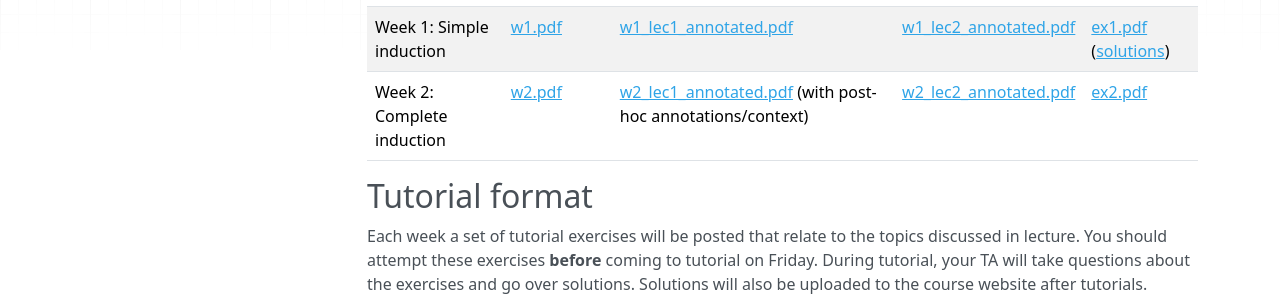
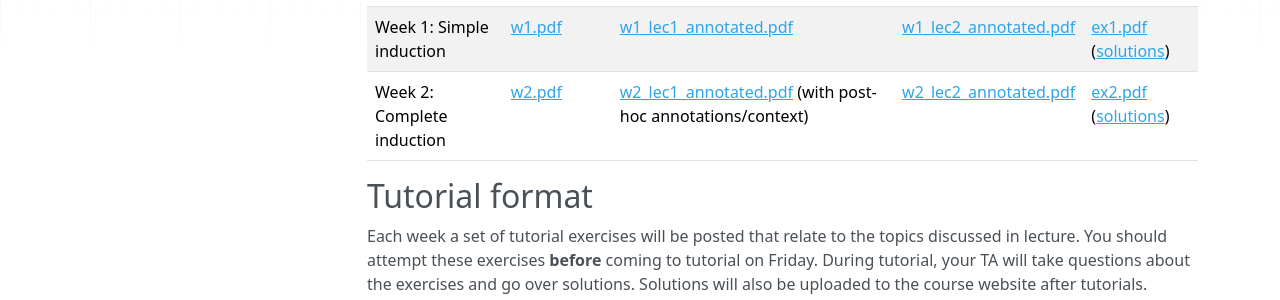
Before and after one commit to colinmorris/csc236, an MkDocs documentation site: the page built from docs/lectures_and_tutorials.md, in a window 1280 px wide and 1259 px high. Shown: the part 256-556 px from the top of the window. Built offline with MkDocs 1.6.1, drawn with Linux system fonts in a browser that asks for light colours; nearby versions of some CDN libraries.

Commit message:
Week 2 exercise solutions

```diff
--- a/docs/lectures_and_tutorials.md
+++ b/docs/lectures_and_tutorials.md
@@ -5,7 +5,7 @@
 Week    | Lecture slides (raw) | Annotated (12:00) | Annotated (13:00) | Tutorial
 --------|----------------------|-------------------|-------------------|--------
 Week 1: Simple induction | [w1.pdf](lecture_slides/w1.pdf) | [w1_lec1_annotated.pdf](lecture_slides/w1_lec1_annotated.pdf) | [w1_lec2_annotated.pdf](lecture_slides/w1_lec2_annotated.pdf) | [ex1.pdf](exercises/ex1.pdf) ([solutions](exercises/ex1_solutions.pdf))
-Week 2: Complete induction | [w2.pdf](lecture_slides/w2.pdf) | [w2_lec1_annotated.pdf](lecture_slides/w2_lec1_annotated.pdf) (with post-hoc annotations/context) | [w2_lec2_annotated.pdf](lecture_slides/w2_lec2_annotated.pdf) | [ex2.pdf](exercises/ex2.pdf)
+Week 2: Complete induction | [w2.pdf](lecture_slides/w2.pdf) | [w2_lec1_annotated.pdf](lecture_slides/w2_lec1_annotated.pdf) (with post-hoc annotations/context) | [w2_lec2_annotated.pdf](lecture_slides/w2_lec2_annotated.pdf) | [ex2.pdf](exercises/ex2.pdf) ([solutions](exercises/ex2_solutions.pdf))
 
 ## Tutorial format
 
```
Also changed, not shown: 1 other file.
